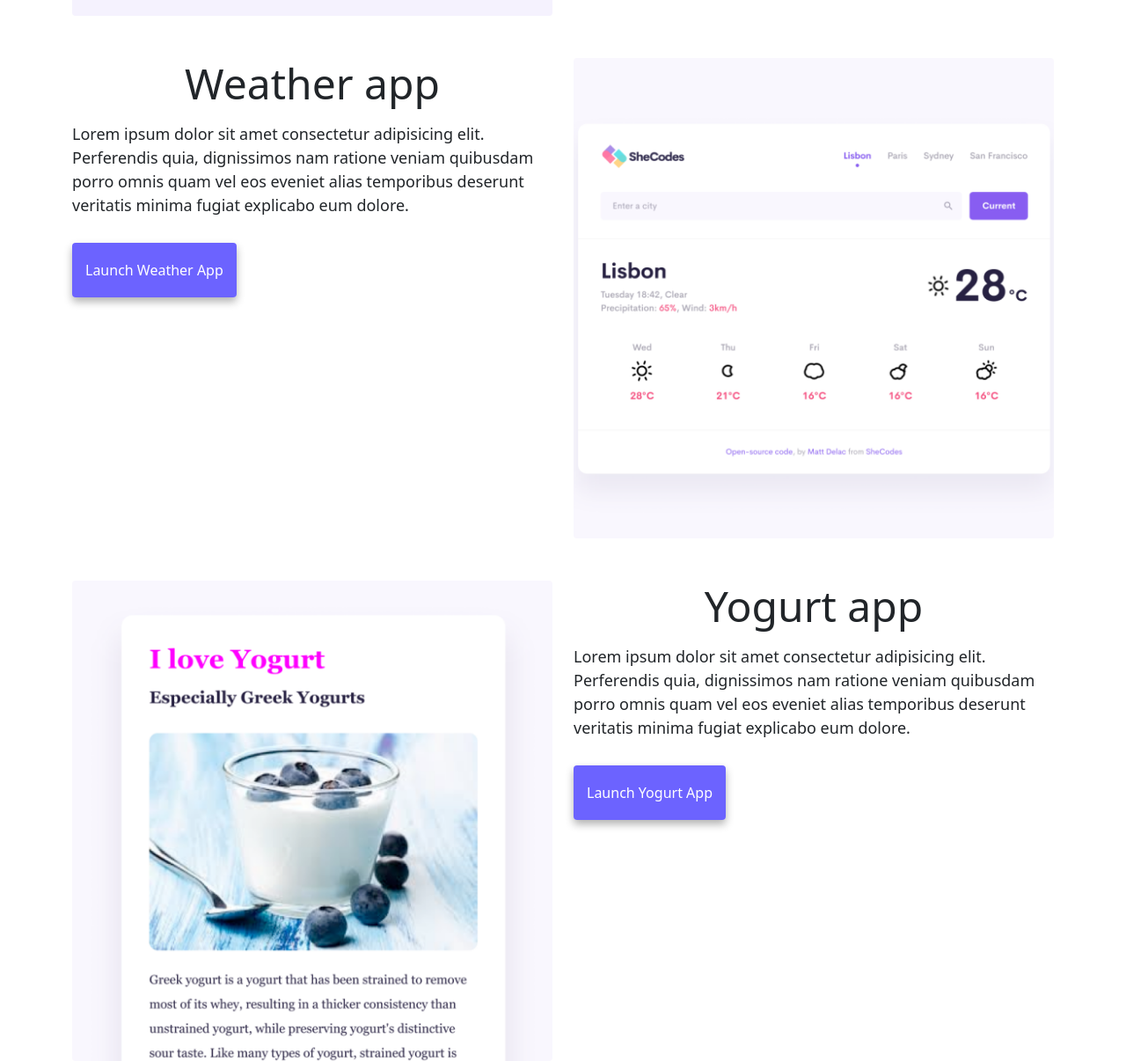
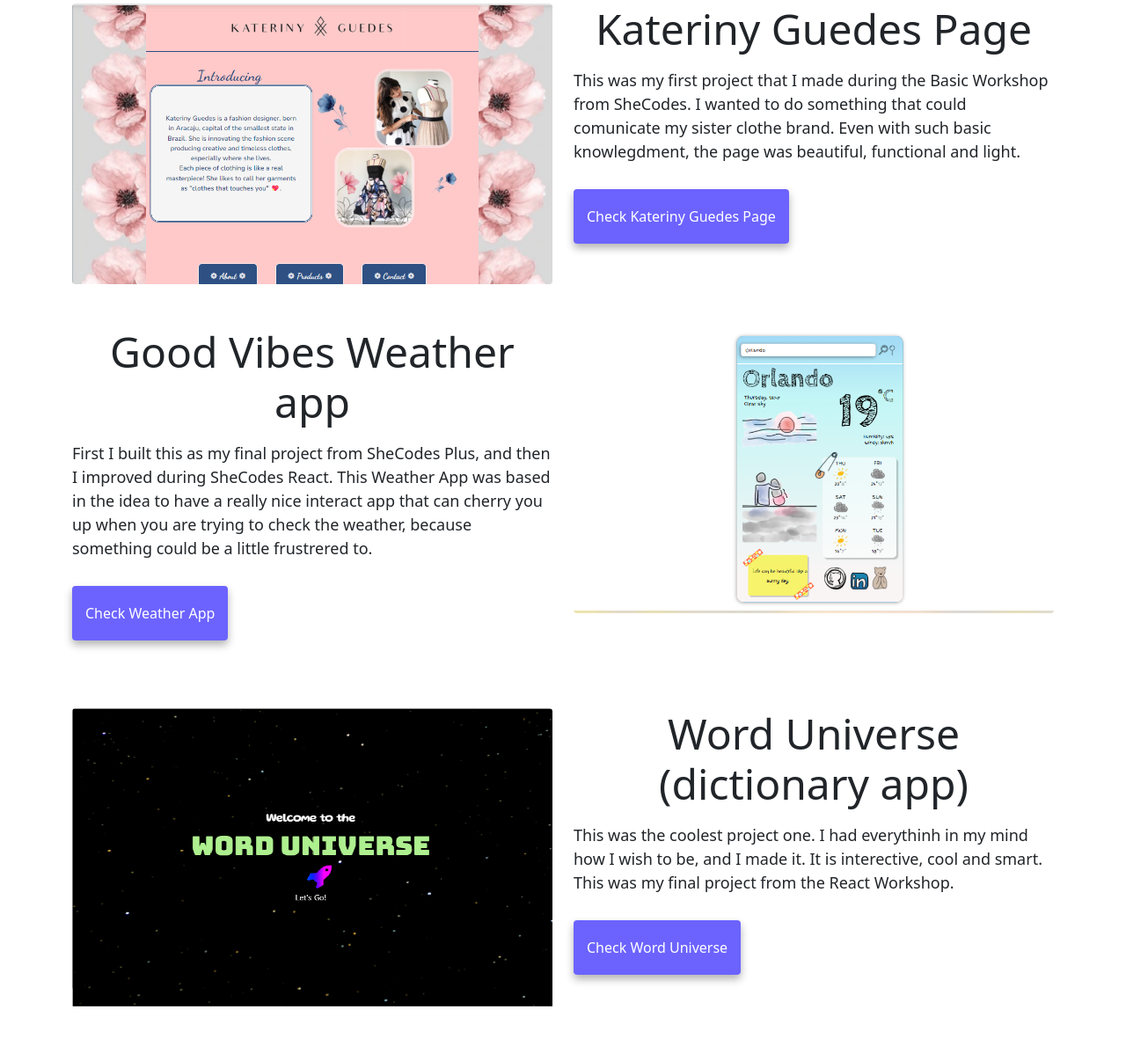
Before and after one commit to evannyguedes/portifolio, a plain HTML site: page index.html in a window 1280 px wide. Shown: the part 948-2154 px from the top of the page at 88% size. After the commit the page ends 2095 px from the top, so only its background shows below. Drawn offline with nearby package versions, Linux system fonts and the light colour scheme.

Commit message:
Updates to Homework Week 4

```diff
--- a/index.html
+++ b/index.html
@@ -50,9 +50,10 @@
         </div>
       </div>
     </nav>
-    <h2>👋 Hi I am</h2>
-    <h1>Évanny Guedes</h1>
-    <h3>🇧🇷 Front-end developer, based in Germany</h3>
+
+    <div class="text-center">
+    <img src="images/evanny.png.png" class="img-fluid rounded center" alt="Evanny" />
+    </div>
     <div class="navigation-links">
       <a href="about.html#contact" class="contact-link">Contact me</a>
       <a href="about.html" class="about-link">About me</a>
@@ -60,52 +61,49 @@
     <div class="container">
       <div class="row">
         <div class="col-md-6">
-          <img src="images/yoga.png" class="img-fluid rounded" alt="Yoga Project" />
+          <img src="images/kateriny.png.png" class="img-fluid rounded" alt="Kateriny Guedes" />
         </div>
         <div class="col-md-6">
-          <h2 class="mb-3">Yoga app</h2>
+          <h2 class="mb-3">Kateriny Guedes Page</h2>
           <p>
-            Lorem ipsum dolor sit amet consectetur adipisicing elit. Perferendis
-            quia, dignissimos nam ratione veniam quibusdam porro omnis quam vel
-            eos eveniet alias temporibus deserunt veritatis minima fugiat
-            explicabo eum dolore.
+            This was my first project that I made during the Basic Workshop from SheCodes.
+            I wanted to do something that could comunicate my sister clothe brand.
+            Even with such basic knowlegdment, the page was beautiful, functional and light.
           </p>
           <div class="mt-5">
-            <a href="#" class="primary-link">Launch Yoga App</a>
+            <a href="https://www.shecodes.io/workshops/shecodes-online-workshop-68-0/projects/370423" class="primary-link">Check Kateriny Guedes Page</a>
           </div>
         </div>
       </div>
       <div class="row mt-5">
         <div class="col-md-6">
-          <h2 class="mb-3">Weather app</h2>
+          <h2 class="mb-3">Good Vibes Weather app</h2>
           <p>
-            Lorem ipsum dolor sit amet consectetur adipisicing elit. Perferendis
-            quia, dignissimos nam ratione veniam quibusdam porro omnis quam vel
-            eos eveniet alias temporibus deserunt veritatis minima fugiat
-            explicabo eum dolore.
+            First I built this as my final project from SheCodes Plus, and then I improved during SheCodes React.
+            This Weather App was based in the idea to have a really nice interact app that can cherry you up when you are trying to check the weather, because something could be a little frustrered to.
+
           </p>
           <div class="mb-5 mt-5">
-            <a href="#" class="primary-link"> Launch Weather App </a>
+            <a href="https://stupefied-beaver-5af031.netlify.app/" class="primary-link"> Check Weather App </a>
           </div>
         </div>
         <div class="col-md-6">
-          <img src="images/weather.png" class="img-fluid rounded" alt="Weather Project" />
+          <img src="images/weather.png.png" class="img-fluid rounded" alt="Weather Project" />
         </div>
       </div>
       <div class="row mt-5">
         <div class="col-md-6">
-          <img src="images/yogurt.png" class="img-fluid rounded" alt="Yogurt Project"/>
+          <img src="images/dictionary.png.png" class="img-fluid rounded" alt="Word Universe"/>
         </div>
         <div class="col-md-6">
-          <h2 class="mb-3">Yogurt app</h2>
+          <h2 class="mb-3">Word Universe (dictionary app)</h2>
           <p>
-            Lorem ipsum dolor sit amet consectetur adipisicing elit. Perferendis
-            quia, dignissimos nam ratione veniam quibusdam porro omnis quam vel
-            eos eveniet alias temporibus deserunt veritatis minima fugiat
-            explicabo eum dolore.
+            This was the coolest project one. I had everythinh in my mind how I wish to be, and I made it.
+            It is interective, cool and smart.
+            This was my final project from the React Workshop.
           </p>
           <div class="mt-5">
-            <a href="#" class="primary-link"> Launch Yogurt App</a>
+            <a href="https://reverent-lalande-dd480e.netlify.app/" class="primary-link">Check Word Universe</a>
           </div>
         </div>
       </div>
--- a/style.css
+++ b/style.css
@@ -28,6 +28,12 @@
 
   h2 {
     font-size: 48px !important;
+  }
+
+  @media (max-width:700px){
+    h2{ font-size: 25px !important;
+
+    }
   }
 
   h3 {
```
Also changed, not shown: about.html (+14 -9 lines), images/dictionary.png.png (added), images/evanny.png.png (added), images/kateriny.png.png (added), images/weather.png (deleted), images/weather.png.png (added), images/yoga.png (deleted), images/yogurt.png (deleted), 1 other file.
